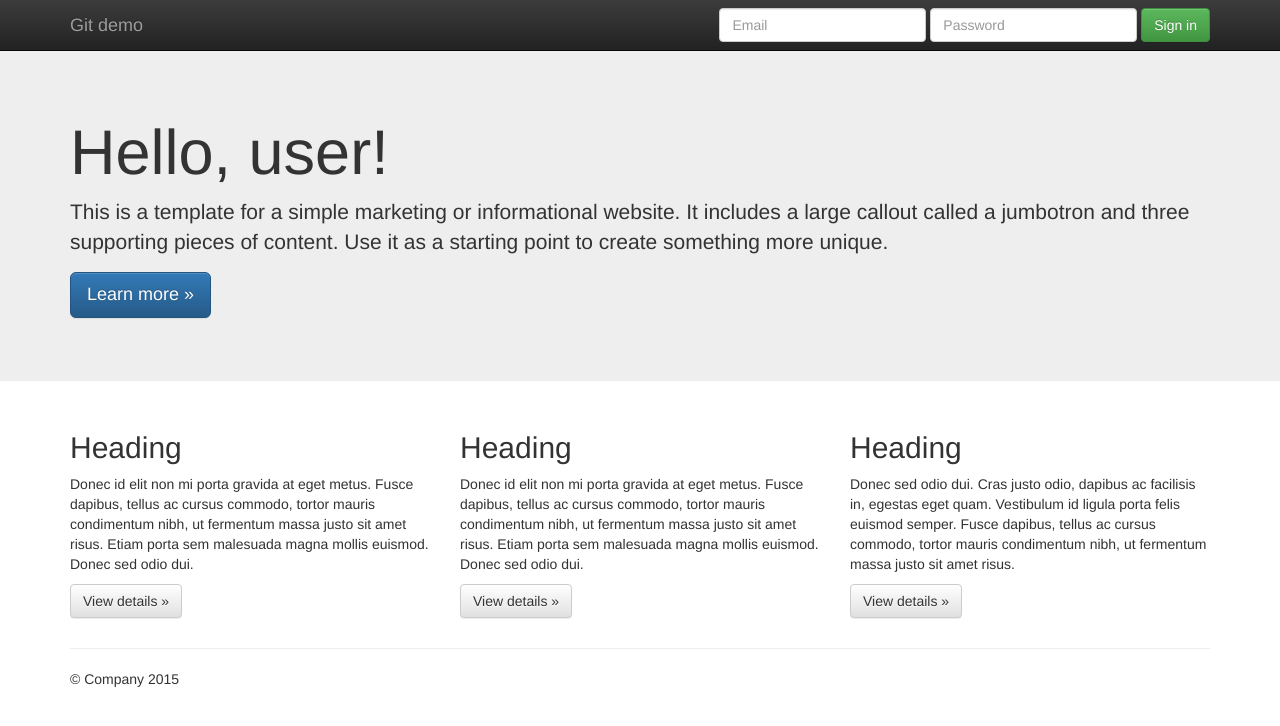
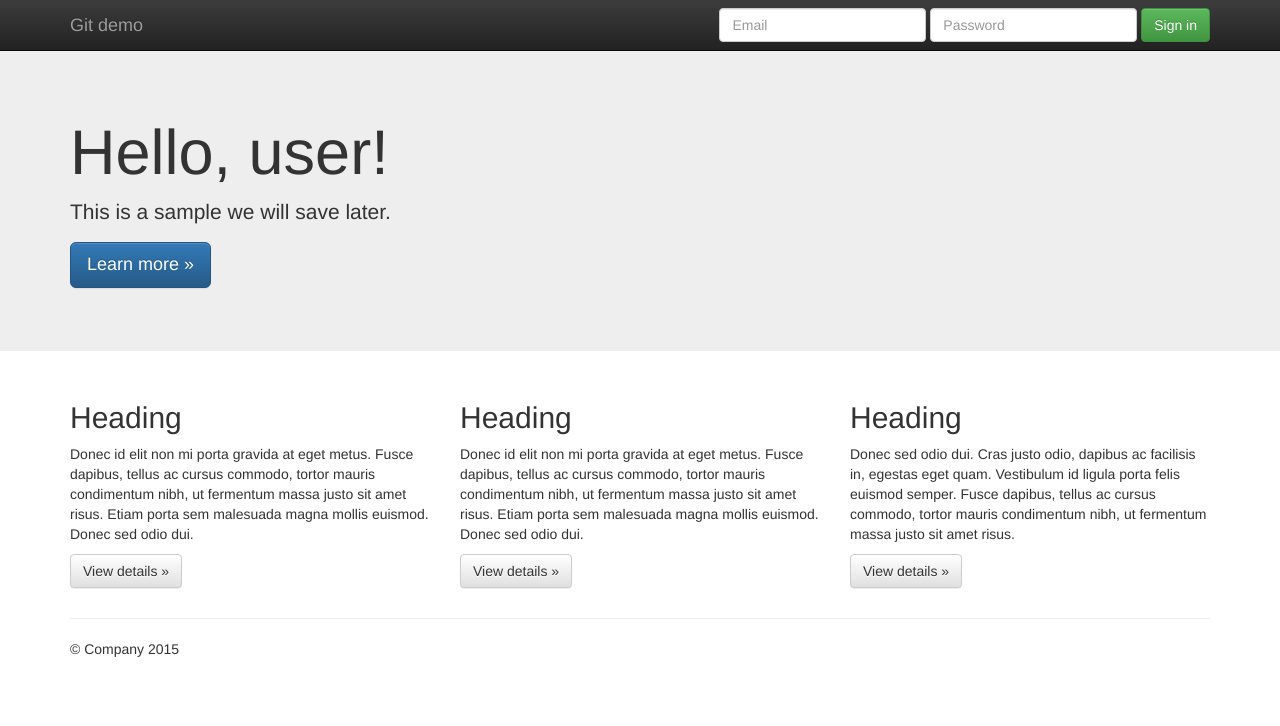
Before and after one commit to liqunlu2/gitdemo, a plain HTML site: page index.html in a window 1280 px wide. Drawn offline with nearby package versions, Linux system fonts and the light colour scheme.

Commit message:
fixed the bug on index papge

```diff
--- a/index.html
+++ b/index.html
@@ -56,7 +56,7 @@
     <div class="jumbotron">
       <div class="container">
         <h1>Hello, user!</h1>
-        <p>This is a template for a simple marketing or informational website. It includes a large callout called a jumbotron and three supporting pieces of content. Use it as a starting point to create something more unique.</p>
+        <p>This is a sample we will save later.</p>
         <p><a class="btn btn-primary btn-lg" href="#" role="button">Learn more &raquo;</a></p>
       </div>
     </div>
```
